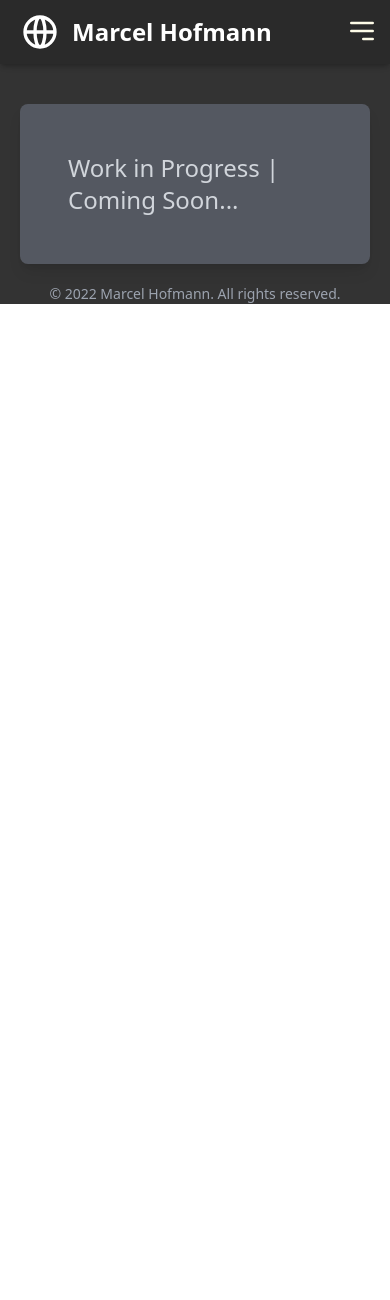
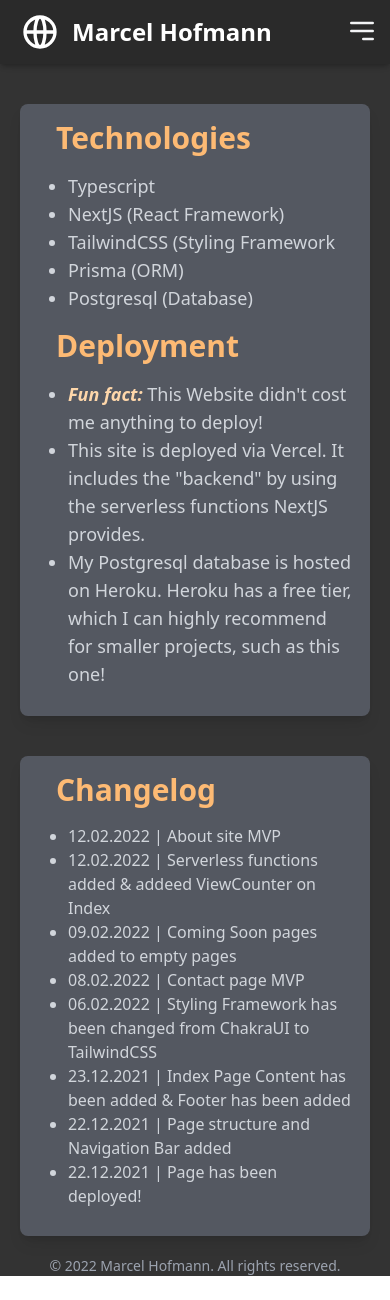
Before and after one commit to marcelhfm/MyWebsite, a Next.js app in the folder client/: page /about in a window 390 px wide. Before the commit the page ends 844 px from the top, so only its background shows below. Built offline with nearby package versions, Linux system fonts and the light colour scheme.

Commit message:
about MVP

```diff
--- a/client/src/components/NavbarDropdown.tsx
+++ b/client/src/components/NavbarDropdown.tsx
@@ -55,6 +55,19 @@ export const NavbarDropdown: React.FC<NavbarDropdownProps> = ({}) => {
                 </Link>
               </Menu.Item>
               <Menu.Item>
+                <Link href="/projects/comments">
+                  {({ isActive }) => (
+                    <div
+                      className={`group flex rounded-md items-center w-full px-2 py-2 ${
+                        isActive ? "text-orange-300" : "hover:text-orange-300"
+                      }`}
+                    >
+                      Leave a Comment
+                    </div>
+                  )}
+                </Link>
+              </Menu.Item>
+              <Menu.Item>
                 <Link href="">
                   {({ isActive }) => (
                     <div
--- a/client/src/components/NavbarMobile.tsx
+++ b/client/src/components/NavbarMobile.tsx
@@ -12,7 +12,7 @@ export const NavbarMobile: React.FC<NavbarMobileProps> = ({}) => {
             <div className="flex items-center px-2">
               <svg
                 xmlns="http://www.w3.org/2000/svg"
-                className="h-8 w-8"
+                className="h-8 w-8 text-gray-100"
                 fill="none"
                 viewBox="0 0 24 24"
                 stroke="currentColor"
--- a/client/src/pages/about.tsx
+++ b/client/src/pages/about.tsx
@@ -9,9 +9,63 @@ const About = ({ viewCounter }) => {
       </Head>
       <div>
         <Pane>
-          <h1 className="md:text-4xl p-10 sm:text-2xl text-2xl">
-            Work in Progress | Coming Soon...
-          </h1>
+          <div className="ml-5">
+            <h1 className="p-2 text-3xl font-bold text-orange-300">
+              Technologies
+            </h1>
+            <ul className="md:ml-10 ml-3 p-2 text-lg list-disc">
+              <li>Typescript</li>
+              <li>NextJS (React Framework)</li>
+              <li>TailwindCSS (Styling Framework</li>
+              <li>Prisma (ORM)</li>
+              <li>Postgresql (Database)</li>
+            </ul>
+
+            <h2 className="p-2 text-3xl font-bold text-orange-300">
+              Deployment
+            </h2>
+            <ul className="md:ml-10 ml-3 p-2 text-lg list-disc mb-3">
+              <li>
+                <em className="font-semibold text-orange-200">Fun fact:</em>{" "}
+                This Website didn't cost me anything to deploy!
+              </li>
+              <li>
+                This site is deployed via Vercel. It includes the "backend" by
+                using the serverless functions NextJS provides.
+              </li>
+              <li>
+                My Postgresql database is hosted on Heroku. Heroku has a free
+                tier, which I can highly recommend for smaller projects, such as
+                this one!
+              </li>
+            </ul>
+          </div>
+        </Pane>
+        <Pane>
+          <div className="ml-5">
+            <h1 className="p-2 text-3xl font-bold text-orange-300">
+              Changelog
+            </h1>
+            <ul className="md:ml-10 ml-3 p-2 text-md list-disc mb-3">
+              <li>12.02.2022 | About site MVP</li>
+              <li>
+                12.02.2022 | Serverless functions added & addeed ViewCounter on
+                Index
+              </li>
+              <li>09.02.2022 | Coming Soon pages added to empty pages</li>
+              <li>08.02.2022 | Contact page MVP</li>
+              <li>
+                06.02.2022 | Styling Framework has been changed from ChakraUI to
+                TailwindCSS
+              </li>
+              <li>
+                23.12.2021 | Index Page Content has been added & Footer has been
+                added
+              </li>
+              <li>22.12.2021 | Page structure and Navigation Bar added</li>
+              <li>22.12.2021 | Page has been deployed!</li>
+            </ul>
+          </div>
         </Pane>
       </div>
     </div>
--- a/client/src/pages/index.tsx
+++ b/client/src/pages/index.tsx
@@ -1,4 +1,3 @@
-import { ViewCount } from "@prisma/client";
 import Head from "next/head";
 import { Pane } from "../components/Pane";
 import { server } from "../config/url";
@@ -149,7 +148,13 @@ const IndexPage = ({ viewCount }) => {
       </div>
       <div>
         <Pane>
-          <div>This page has been {viewCount.counter} viewed times.</div>
+          <div className="text-center w-full p-2 font-light">
+            This page has been viewed{" "}
+            <span className="font-bold rounded px-2 py-1 bg-orange-300 text-black shadow-lg">
+              {viewCount.counter}
+            </span>{" "}
+            times.
+          </div>
         </Pane>
       </div>
     </div>
--- /dev/null
+++ b/client/src/pages/projects/comments.tsx
@@ -0,0 +1,23 @@
+import Head from "next/head";
+import { Pane } from "../../components/Pane";
+
+const Comments = () => {
+  return (
+    <div>
+      <div>
+        <Head>
+          <title>Projects | Comments</title>
+        </Head>
+      </div>
+      <Pane>
+        <div>
+          <h1 className="md:text-4xl p-10 sm:text-2xl text-2xl">
+            Work in Progress | Coming Soon...
+          </h1>
+        </div>
+      </Pane>
+    </div>
+  );
+};
+
+export default Comments;
```
